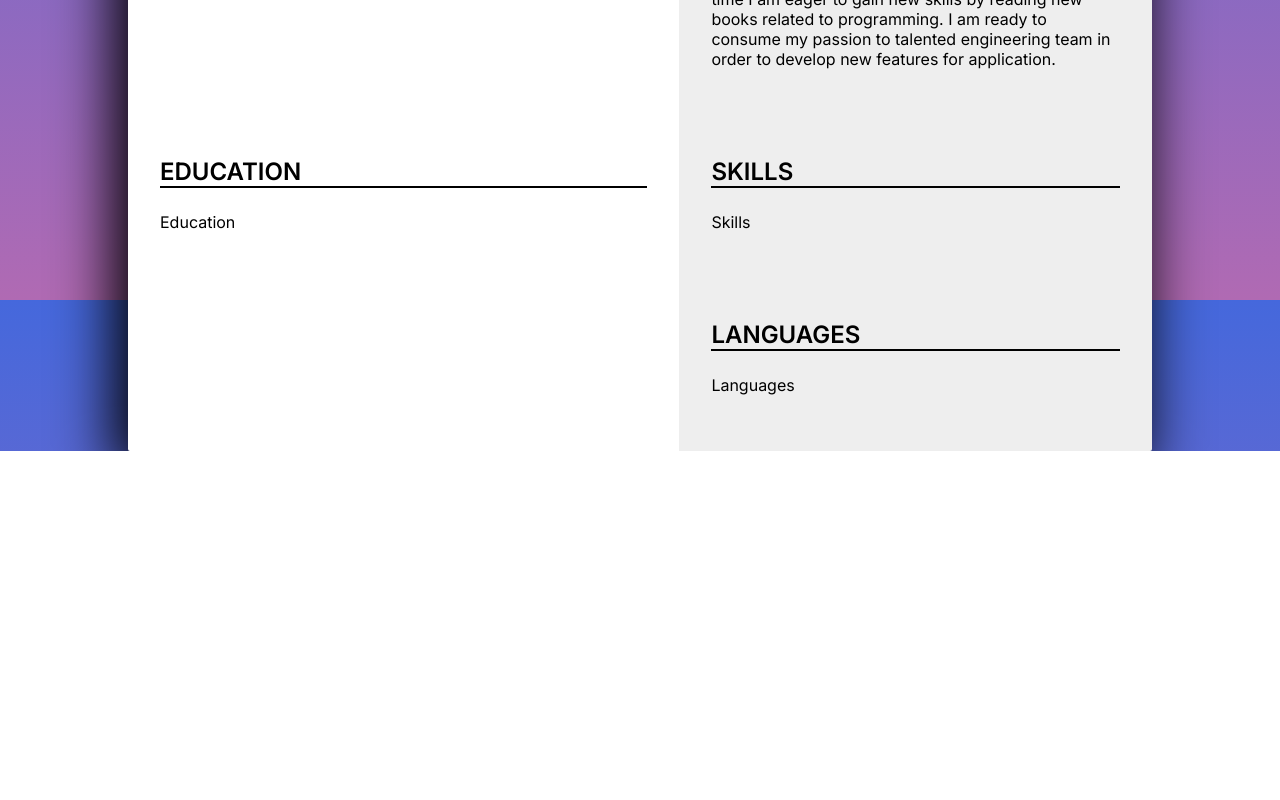
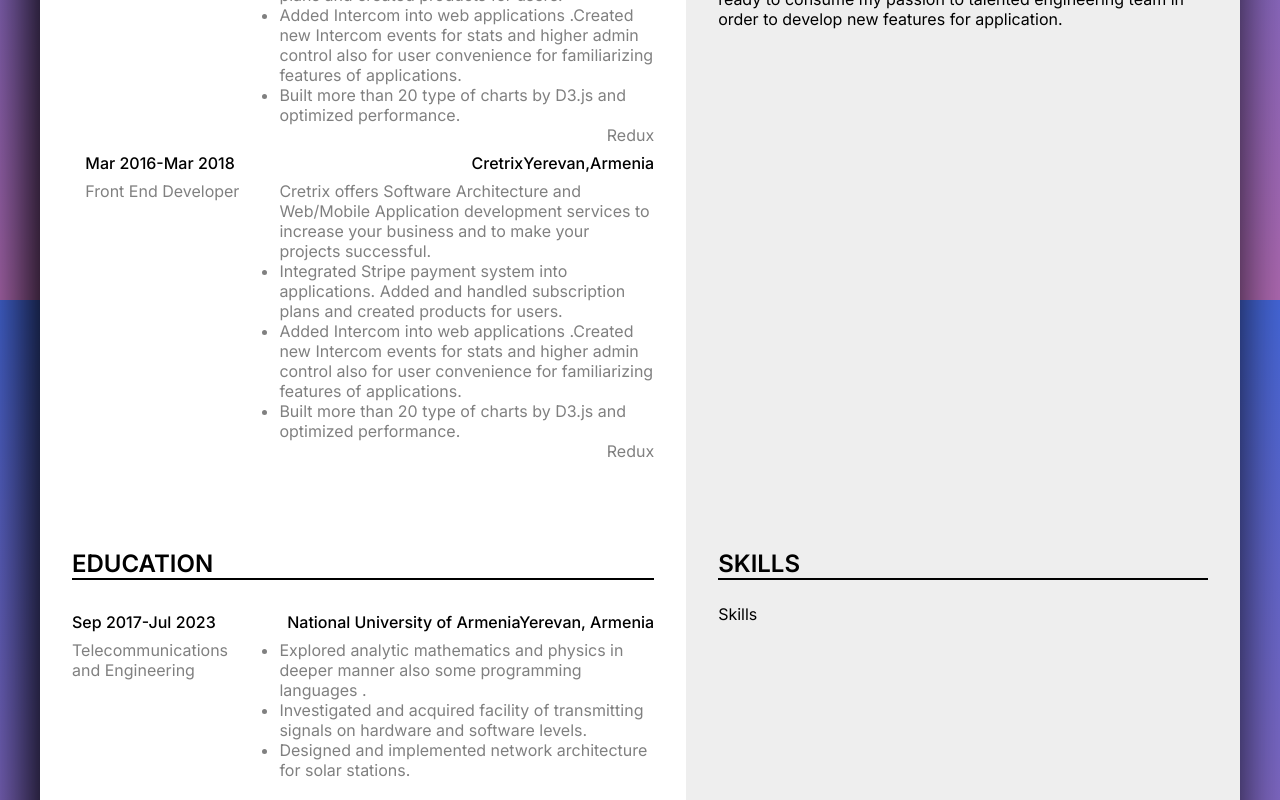
Before and after one commit to hakob-yan/resume-template, a React (Create React App) app: page / in a window 1280 px wide. Shown: the part 600-1400 px from the top of the page. Before the commit the page ends 1051 px from the top, so only its background shows below. Built offline with nearby package versions, Linux system fonts and the light colour scheme.

Commit message:
fixed classnames

```diff
--- a/src/App.scss
+++ b/src/App.scss
@@ -1,7 +1,7 @@
 .app {
   display: grid;
   grid-template-columns: repeat(13, 1fr);
-  width: 80%;
+  width: 1200px;
   margin: 100px auto 0 auto;
   background: #fff;
   box-shadow: -10px 20px 60px 5px;
@@ -13,5 +13,36 @@
   .section-seperated {
     display: grid;
     grid-template-columns: repeat(3, 1fr);
+    column-gap: 2.5rem;
+  }
+  .section {
+    padding: 2rem;
+  }
+  .section-title {
+    font-size: 1.5rem;
+    text-transform: uppercase;
+    font-weight: 600;
+    border-bottom: 2px solid #000;
+  }
+  .right-side {
+    background-color: #2b2b2814;
+  }
+  .topic__left-side {
+    grid-column: 1 /2;
+    justify-self: end;
+  }
+  .topic__right-side {
+    grid-column: 2 /4;
+    justify-items: end;
+  }
+  .topic-title {
+    font-size: 1rem;
+    font-weight: 500;
+    color: #000;
+    margin: 0.5rem 0;
+  }
+  .topic-desc {
+    font-size: 1rem;
+    color: gray;
   }
 }
--- a/src/components/Education/index.js
+++ b/src/components/Education/index.js
@@ -1,11 +1,49 @@
 import React from "react";
 import "./styles.scss";
+
+const jobsArr = [
+  {
+    startDate: "Sep 2017",
+    endDate: "Jul 2023",
+    specialization: "Telecommunications and Engineering",
+    universityName: "National University of Armenia",
+    location: "Yerevan, Armenia",
+    responsibilities: [
+      "Explored analytic mathematics and physics in deeper manner also some programming languages .",
+      "Investigated and acquired facility of transmitting signals on hardware and software levels.",
+      "Designed and implemented network architecture for solar stations.",
+    ],
+  },
+];
 
 function Education() {
   return (
     <div className="Education section">
       <p className="section-title">Education</p>
-      <div className="topic section-seperated ">Education</div>
+      <div className="topic section-seperated ">
+        {jobsArr.map((job) => {
+          return (
+            <>
+              <div className="topic__left-side">
+                <p className="topic-title">
+                  {job.startDate + "-" + job.endDate}
+                </p>
+                <p className="topic-desc">{job.specialization}</p>
+              </div>
+              <div className="topic__right-side">
+                <p className="topic-title">
+                  {job.universityName + job.location}
+                </p>
+                <ul className="topic-desc">
+                  {job.responsibilities.map((el) => (
+                    <li>{el}</li>
+                  ))}
+                </ul>
+              </div>
+            </>
+          );
+        })}
+      </div>
     </div>
   );
 }
--- a/src/components/WorkExperience/index.js
+++ b/src/components/WorkExperience/index.js
@@ -7,8 +7,13 @@ const jobsArr = [
     position: "Front End Developer",
     companyName: "Cretrix",
     location: "Yerevan,Armenia",
-    aboutCompany: "Yerevan,Armenia",
-    responsibilities: "I have Done",
+    aboutCompany:
+      "We have been doing web development, promotion and web support since 2009. During these years we have created dozen of 5 years of work experience.",
+      responsibilities: [
+        "Integrated Stripe payment system into applications. Added and handled subscription plans and created products for users.",
+        "Added Intercom into web applications .Created new Intercom events for stats    and higher admin control also for user convenience for familiarizing features of    applications.",
+        "Built more than 20 type of charts by D3.js and optimized performance.",
+      ],
     usedTechnologies: "Redux",
   },
   {
@@ -17,8 +22,13 @@ const jobsArr = [
     position: "Front End Developer",
     companyName: "Cretrix",
     location: "Yerevan,Armenia",
-    aboutCompany: "Yerevan,Armenia",
-    responsibilities: "I have Done",
+    aboutCompany:
+      "Cretrix offers Software Architecture and Web/Mobile Application development services to increase your business and to make your projects successful.",
+    responsibilities: [
+      "Integrated Stripe payment system into applications. Added and handled subscription plans and created products for users.",
+      "Added Intercom into web applications .Created new Intercom events for stats    and higher admin control also for user convenience for familiarizing features of    applications.",
+      "Built more than 20 type of charts by D3.js and optimized performance.",
+    ],
     usedTechnologies: "Redux",
   },
 ];
@@ -31,16 +41,19 @@ function WorkExperience() {
         {jobsArr.map((job) => {
           return (
             <>
-              <div className="job-left-side">
-                <p className="duration">{job.startDate + job.endDate}</p>
-                <p className="position">{job.position}</p>
+              <div className="topic__left-side">
+                <p className="topic-title">{job.startDate +'-' +job.endDate}</p>
+                <p className="topic-desc">{job.position}</p>
               </div>
-              <div className="job-right-side">
-                <p className="job-title">{job.companyName + job.location}</p>
-                <p className="about-company">{job.aboutCompany}</p>
-                <p className="job-duties">{job.responsibilities}</p>
-                <p className="job-tech-stack">{job.usedTechnologies}</p>
-
+              <div className="topic__right-side">
+                <p className="topic-title">{job.companyName + job.location}</p>
+                <p className="topic-desc">{job.aboutCompany}</p>
+                <ul className="topic-desc">
+                  {job.responsibilities.map((el) => (
+                    <li>{el}</li>
+                  ))}
+                </ul>
+                <p className="topic-desc">{job.usedTechnologies}</p>
               </div>
             </>
           );
--- a/src/components/WorkExperience/styles.scss
+++ b/src/components/WorkExperience/styles.scss
@@ -1,10 +1,4 @@
 .WorkExperience {
   grid-column: 1 /8;
-  .job-left-side {
-    grid-column: 1 /2;
 
-  }
-  .job-right-side {
-    grid-column: 2 /3;
-  }
 }
--- a/src/index.css
+++ b/src/index.css
@@ -22,16 +22,7 @@ code {
 :root {
   font-size: 16px;
 }
-.section{
-  padding: 2rem;
+
+@media print {
 
 }
-.section-title {
-  font-size: 1.5rem;
-  text-transform: uppercase;
-  font-weight: 600;
-  border-bottom: 2px solid #000;
-}
-.right-side{
- background-color: #2b2b2814
-}
```
